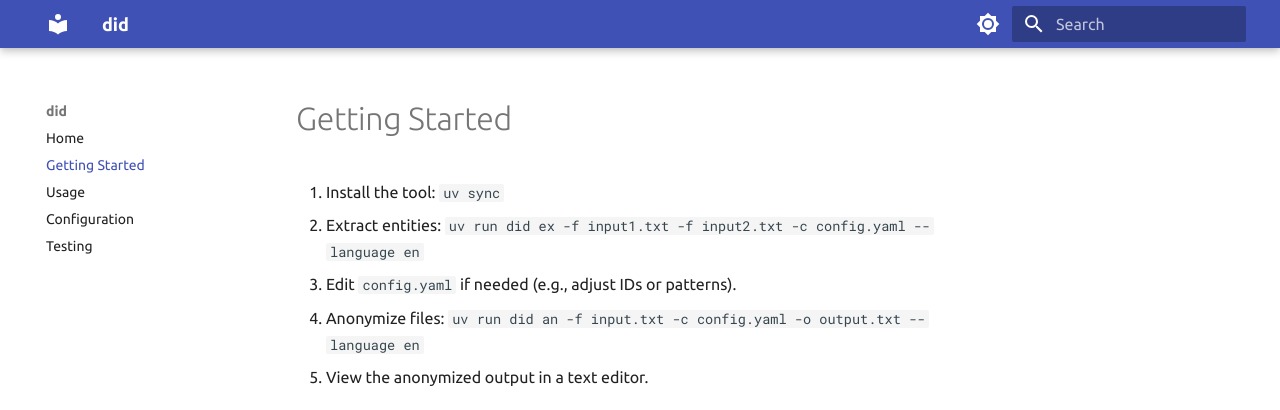
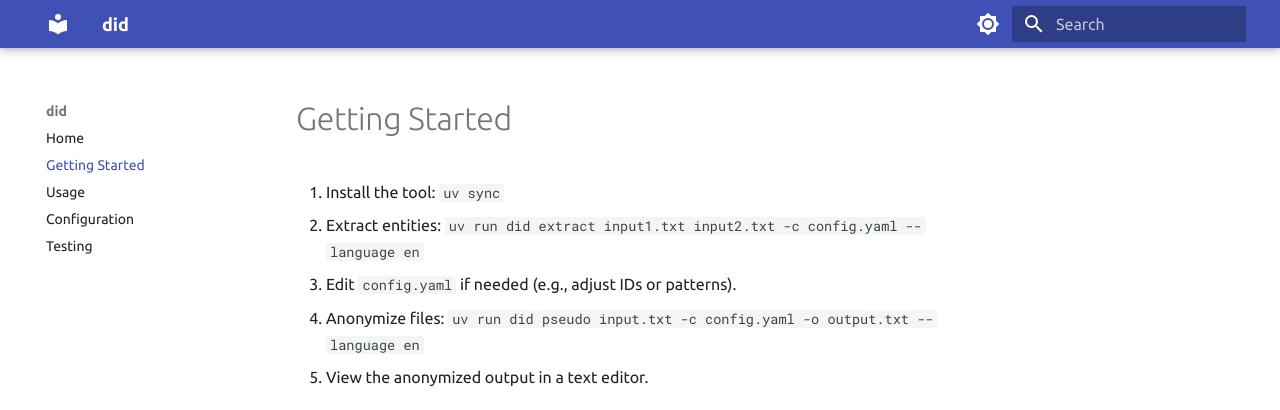
Before and after one commit to evidlabel/did, an MkDocs documentation site: the page built from docs/getting-started.md, in a window 1280 px wide. Shown: the top 410 px of the page. Built offline with MkDocs 1.6.1 and Material for MkDocs 9.7.7, drawn with Linux system fonts in a browser that asks for light colours.

Commit message:
Updated getting started examples to use positional arguments

```diff
--- a/docs/getting-started.md
+++ b/docs/getting-started.md
@@ -1,9 +1,9 @@
 # Getting Started
 
 1. Install the tool: `uv sync`
-2. Extract entities: `uv run did ex -f input1.txt -f input2.txt -c config.yaml --language en`
+2. Extract entities: `uv run did extract input1.txt input2.txt -c config.yaml --language en`
 3. Edit `config.yaml` if needed (e.g., adjust IDs or patterns).
-4. Anonymize files: `uv run did an -f input.txt -c config.yaml -o output.txt --language en`
+4. Anonymize files: `uv run did pseudo input.txt -c config.yaml -o output.txt --language en`
 5. View the anonymized output in a text editor.
 
 Use `--language da` for Danish support.
```
